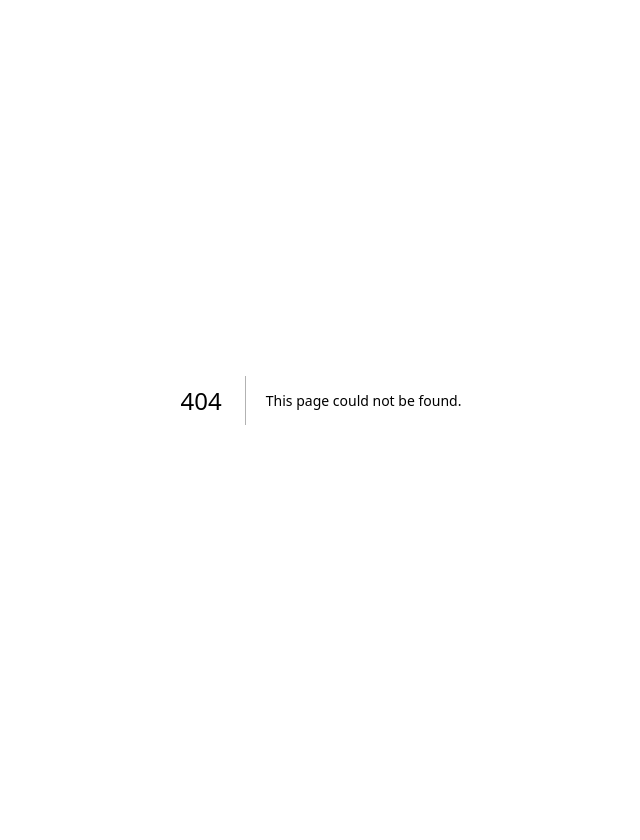
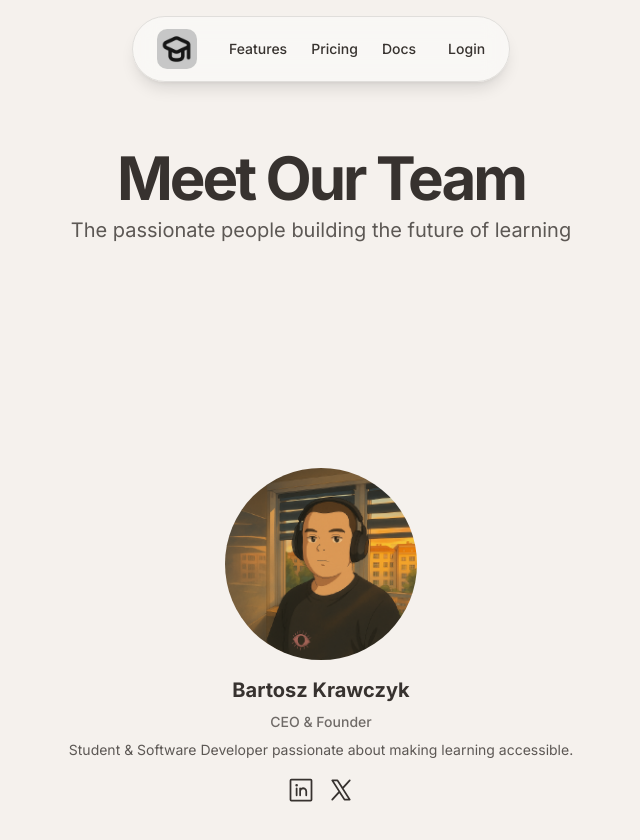
Before and after one commit to Notedrop-App/frontend, a Next.js app: page /team in a window 1280 px wide. Before the commit this address had no page. Shown: the top 840 px of the page, without its empty margins (319-959 px from the left). Before the commit the page ends 800 px from the top, so only its background shows below. Built offline with nearby package versions, Linux system fonts and the light colour scheme.

Commit message:
Feat: Add team page

```diff
--- /dev/null
+++ b/app/team/page.tsx
@@ -0,0 +1,178 @@
+"use client";
+
+import { Header } from "@/components/ui/header";
+import { LinkedinLogoIcon, XLogoIcon } from "@phosphor-icons/react";
+
+export default function TeamPage() {
+  const team = [
+    {
+      name: "Bartosz Krawczyk",
+      role: "CEO & Founder",
+      bio: "Student & Software Developer passionate about making learning accessible.",
+      image: "/skulix.png",
+      featured: true,
+    },
+  ];
+
+  const featuredMembers = team.filter((member) => member.featured);
+  const regularMembers = team.filter((member) => !member.featured);
+
+  return (
+    <div className="w-full min-h-screen bg-[#f5f1ed]">
+      <div className="flex items-center justify-center mt-5">
+        <Header />
+      </div>
+
+      <section className="w-full py-12 md:py-24 lg:py-32">
+        <div className="container px-4 md:px-6 mx-auto">
+          <div className="flex flex-col items-center justify-center space-y-4 text-center">
+            <div className="space-y-2">
+              <h1
+                className="text-4xl font-bold tracking-tighter sm:text-5xl md:text-6xl"
+                style={{ color: "#37322f" }}
+              >
+                Meet Our Team
+              </h1>
+              <p
+                className="mx-auto max-w-[700px] text-lg md:text-xl"
+                style={{ color: "#37322f", opacity: 0.8 }}
+              >
+                The passionate people building the future of learning
+              </p>
+            </div>
+          </div>
+        </div>
+      </section>
+
+      <section className="w-full py-12 md:py-24">
+        <div className="container px-4 md:px-6 mx-auto">
+          {featuredMembers.length > 0 && (
+            <div className="flex justify-center mb-16">
+              <div className="flex justify-center gap-8 flex-wrap max-w-3xl">
+                {featuredMembers.map((member, index) => (
+                  <div
+                    key={index}
+                    className="flex flex-col items-center text-center space-y-4"
+                  >
+                    <div
+                      className="relative w-48 h-48 rounded-full overflow-hidden"
+                      style={{ backgroundColor: "#f5f3f0" }}
+                    >
+                      <img
+                        src={member.image || "/placeholder.svg"}
+                        alt={member.name}
+                        className="w-full h-full object-cover"
+                      />
+                    </div>
+                    <div className="space-y-2">
+                      <h3
+                        className="text-xl font-bold"
+                        style={{ color: "#37322f" }}
+                      >
+                        {member.name}
+                      </h3>
+                      <p
+                        className="text-sm font-medium"
+                        style={{ color: "#37322f", opacity: 0.7 }}
+                      >
+                        {member.role}
+                      </p>
+                      <p
+                        className="text-sm"
+                        style={{ color: "#37322f", opacity: 0.8 }}
+                      >
+                        {member.bio}
+                      </p>
+                      <div className="flex justify-center gap-3 pt-2">
+                        <a
+                          href="#"
+                          className="hover:opacity-70 transition-opacity"
+                        >
+                          <LinkedinLogoIcon
+                            className="w-7 h-7"
+                            style={{ color: "#37322f" }}
+                          />
+                        </a>
+                        <a
+                          href="#"
+                          className="hover:opacity-70 transition-opacity"
+                        >
+                          <XLogoIcon
+                            className="w-7 h-7"
+                            style={{ color: "#37322f" }}
+                          />
+                        </a>
+                      </div>
+                    </div>
+                  </div>
+                ))}
+              </div>
+            </div>
+          )}
+
+          {regularMembers.length > 0 && (
+            <div className="grid gap-8 md:grid-cols-2 lg:grid-cols-3">
+              {regularMembers.map((member, index) => (
+                <div
+                  key={index}
+                  className="flex flex-col items-center text-center space-y-4"
+                >
+                  <div
+                    className="relative w-48 h-48 rounded-full overflow-hidden"
+                    style={{ backgroundColor: "#f5f3f0" }}
+                  >
+                    <img
+                      src={member.image || "/placeholder.svg"}
+                      alt={member.name}
+                      className="w-full h-full object-cover"
+                    />
+                  </div>
+                  <div className="space-y-2">
+                    <h3
+                      className="text-xl font-bold"
+                      style={{ color: "#37322f" }}
+                    >
+                      {member.name}
+                    </h3>
+                    <p
+                      className="text-sm font-medium"
+                      style={{ color: "#37322f", opacity: 0.7 }}
+                    >
+                      {member.role}
+                    </p>
+                    <p
+                      className="text-sm"
+                      style={{ color: "#37322f", opacity: 0.8 }}
+                    >
+                      {member.bio}
+                    </p>
+                    <div className="flex justify-center gap-3 pt-2">
+                      <a
+                        href="#"
+                        className="hover:opacity-70 transition-opacity"
+                      >
+                        <LinkedinLogoIcon
+                          className="w-7 h-7"
+                          style={{ color: "#37322f" }}
+                        />
+                      </a>
+                      <a
+                        href="#"
+                        className="hover:opacity-70 transition-opacity"
+                      >
+                        <XLogoIcon
+                          className="w-7 h-7"
+                          style={{ color: "#37322f" }}
+                        />
+                      </a>
+                    </div>
+                  </div>
+                </div>
+              ))}
+            </div>
+          )}
+        </div>
+      </section>
+    </div>
+  );
+}
```
Also changed, not shown: public/skulix.png (added).
